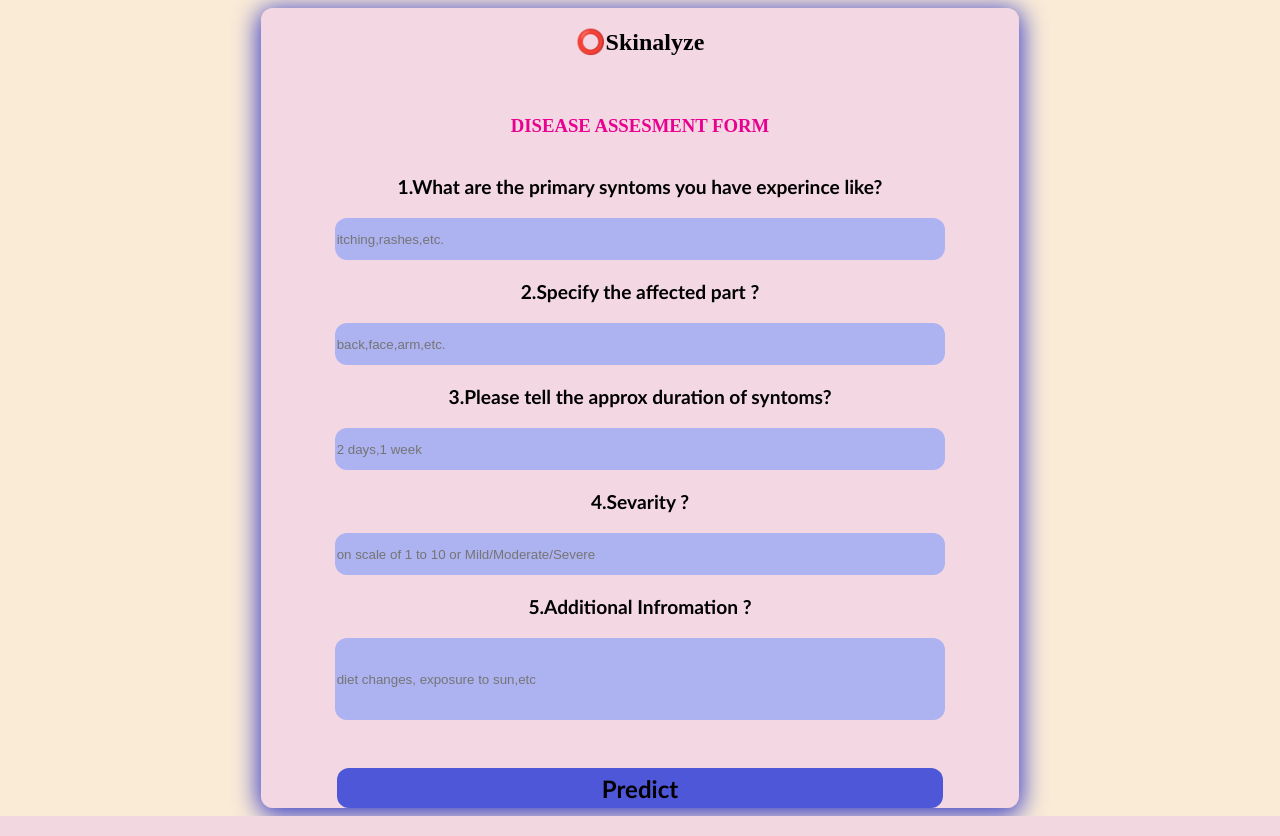
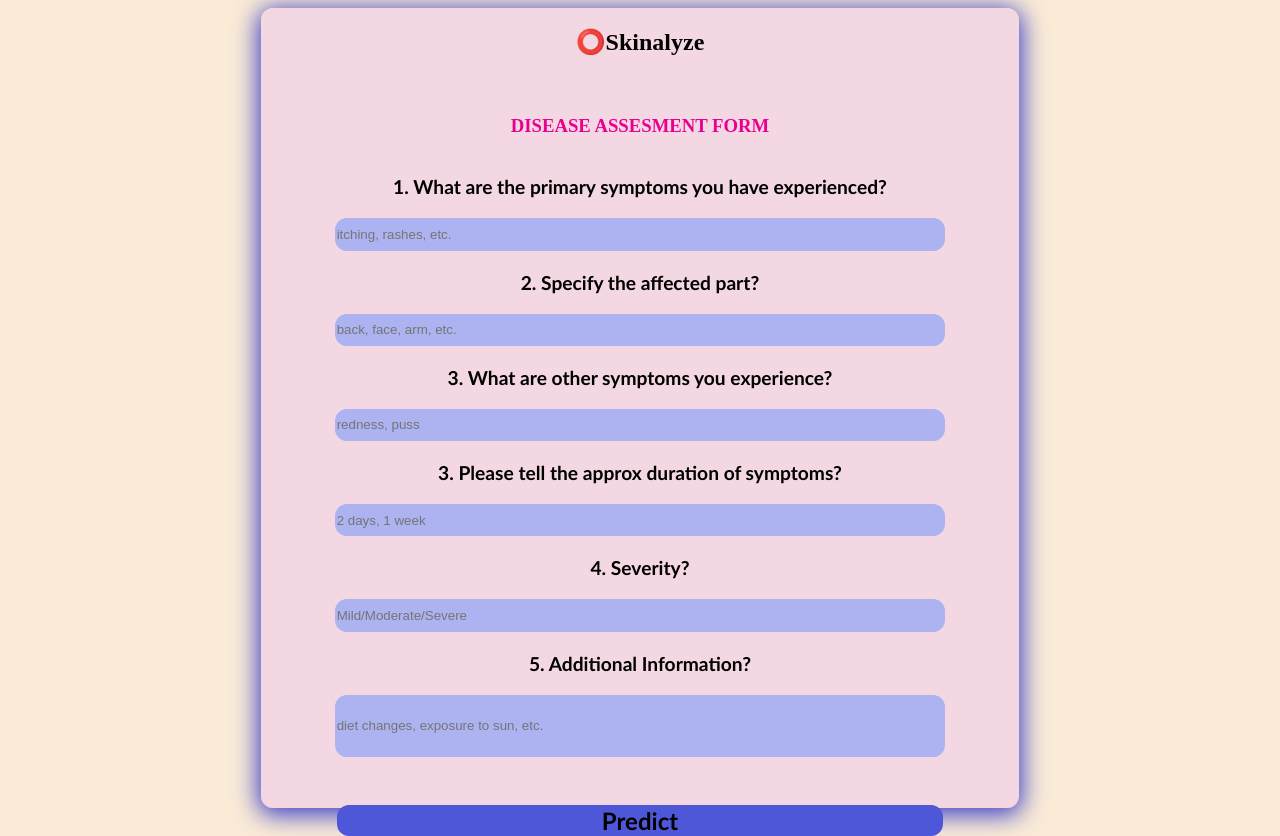
Before and after one commit to Code0ut/Skinalyze, a Flask app: page /chatbot_form in a window 1280 px wide. Run offline with Flask 3, Linux system fonts and the light colour scheme.

Commit message:
Removed Bugs from the Disease Assessment form

```diff
--- a/templates/chatbot.html
+++ b/templates/chatbot.html
@@ -65,6 +65,15 @@
                 h3{
                     color: #e90090; ;
                 }
+                #loading {
+                    display: flex;
+                    flex-direction: column;
+                    align-items: center;
+                    margin-top: 20px;
+                    font-family: Arial, sans-serif;
+                    color: #555;
+                }
+
 
     </style>
 </head>
@@ -78,36 +87,62 @@
 
         <h2> ⭕Skinalyze</h2>
         <h3>DISEASE ASSESMENT FORM</h3>
-        <label for="">1.What are the primary syntoms you have experince  like? </label>
-        <input type="text" name="primary-syntoms" id="primary"  min="1" max="15" placeholder="itching,rashes,etc." required>
 
+        <label>1. What are the primary symptoms you have experienced?</label>
+        <input type="text" name="primary_symptom" id="primary" placeholder="itching, rashes, etc." required>
 
-        <label for="">2.Specify the affected part ?</label>
-        <input type="text" name="associated-syntoms" id="associated" min="1" max="15" placeholder="back,face,arm,etc." required>
+        <label>2. Specify the affected part?</label>
+        <input type="text" name="location" id="associated" placeholder="back, face, arm, etc." required>
 
-        <label for="">3.Please tell the approx duration of syntoms?</label>
-        <input type="text" name="Duration" id="timeperiod" placeholder="2 days,1 week">
-        <label for="">4.Sevarity ?</label>
-        <input type="text" name="severity" id="severity"  min="1" max="15" placeholder="on scale of 1 to 10 or Mild/Moderate/Severe" required>
+        <label>3. What are other symptoms you experience?</label>
+        <input type="text" name="associated_symptoms" id="associated_symptoms" placeholder="redness, puss">
 
-        <label for="">5.Additional Infromation ?</label>
-        <input type="text" name="addinfo" id="Information" placeholder="diet changes, exposure to sun,etc">
+        <label>3. Please tell the approx duration of symptoms?</label>
+        <input type="text" name="duration" id="timeperiod" placeholder="2 days, 1 week">
+
+        <label>4. Severity?</label>
+        <input type="text" name="severity" id="severity" placeholder="Mild/Moderate/Severe" required>
+
+        <label>5. Additional Information?</label>
+        <input type="text" name="additional_info" id="Information" placeholder="diet changes, exposure to sun, etc.">
 
         <button id="but" type="submit">Predict</button>
+    </form>
 
+    <div id="loading" style="display: none;">
+    <img src="https://i.gifer.com/YCZH.gif" alt="Loading..." width="60">
+    <p>Analyzing... please wait</p>
+    </div>
 
-    </form>
+    <div id="chatbot-response"></div>
     <script>
         document.querySelector("form").addEventListener("submit", async function(event) {
     event.preventDefault();
+
+    // Show loader
+    document.getElementById("loading").style.display = "flex";
+    document.getElementById("chatbot-response").innerHTML = ""; // Clear previous
+
     const formData = new FormData(this);
+    try {
         const response = await fetch("/predict", {
             method: "POST",
             body: formData
         });
+
         const result = await response.json();
-            document.getElementById("result").innerHTML = `<h5>Prediction:</h5><p>${result}</p>`;
+
+        // Hide loader
+        document.getElementById("loading").style.display = "none";
+
+        // Show result
+        document.getElementById("chatbot-response").innerHTML = `<h5>Prediction:</h5><p>${result.result || result}</p>`;
+    } catch (err) {
+        document.getElementById("loading").style.display = "none";
+        document.getElementById("chatbot-response").innerHTML = `<p style="color:red;">Something went wrong. Please try again.</p>`;
+    }
 });
+
     </script>
 
 </body>
```
Lines whose indentation alone changed are shown as unchanged.
